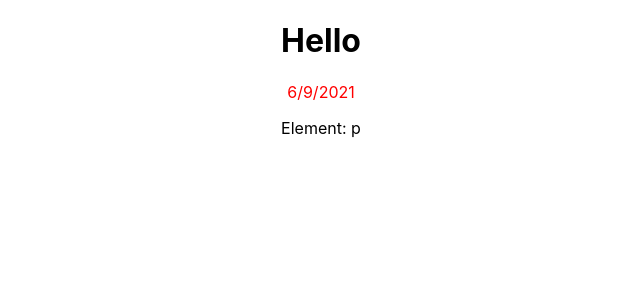
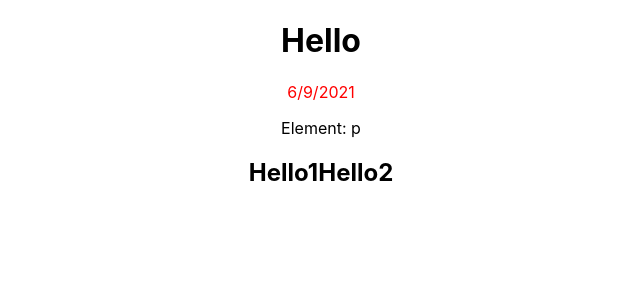
Before and after one commit to myagkiypavel/beetroot-theory, a React (Create React App) app: page / in a window 1280 px wide. Shown: the top 300 px of the page, without its empty margins (319-959 px from the left). Built offline with nearby package versions, Linux system fonts and the light colour scheme.

Commit message:
Refactor: Set array to children

```diff
--- a/src/App.tsx
+++ b/src/App.tsx
@@ -7,14 +7,17 @@ function App() {
   const date = newDate.getDate();
   const month = newDate.getMonth();
   const year = newDate.getFullYear();
+  const msg = "Hello"
 
   const el = React.createElement('div', { style: { color: 'red' } }, `${date}/${month}/${year}`)
   const el1 = React.createElement('p', { id: 2, }, 'Element: p')
+  const h2 = <h2 children={['Hello1', 'Hello2']}></h2>
   return (
     <div className="App">
       <h1>Hello</h1>
       {el}
       {el1}
+      {h2}
     </div>
   );
 }
```
